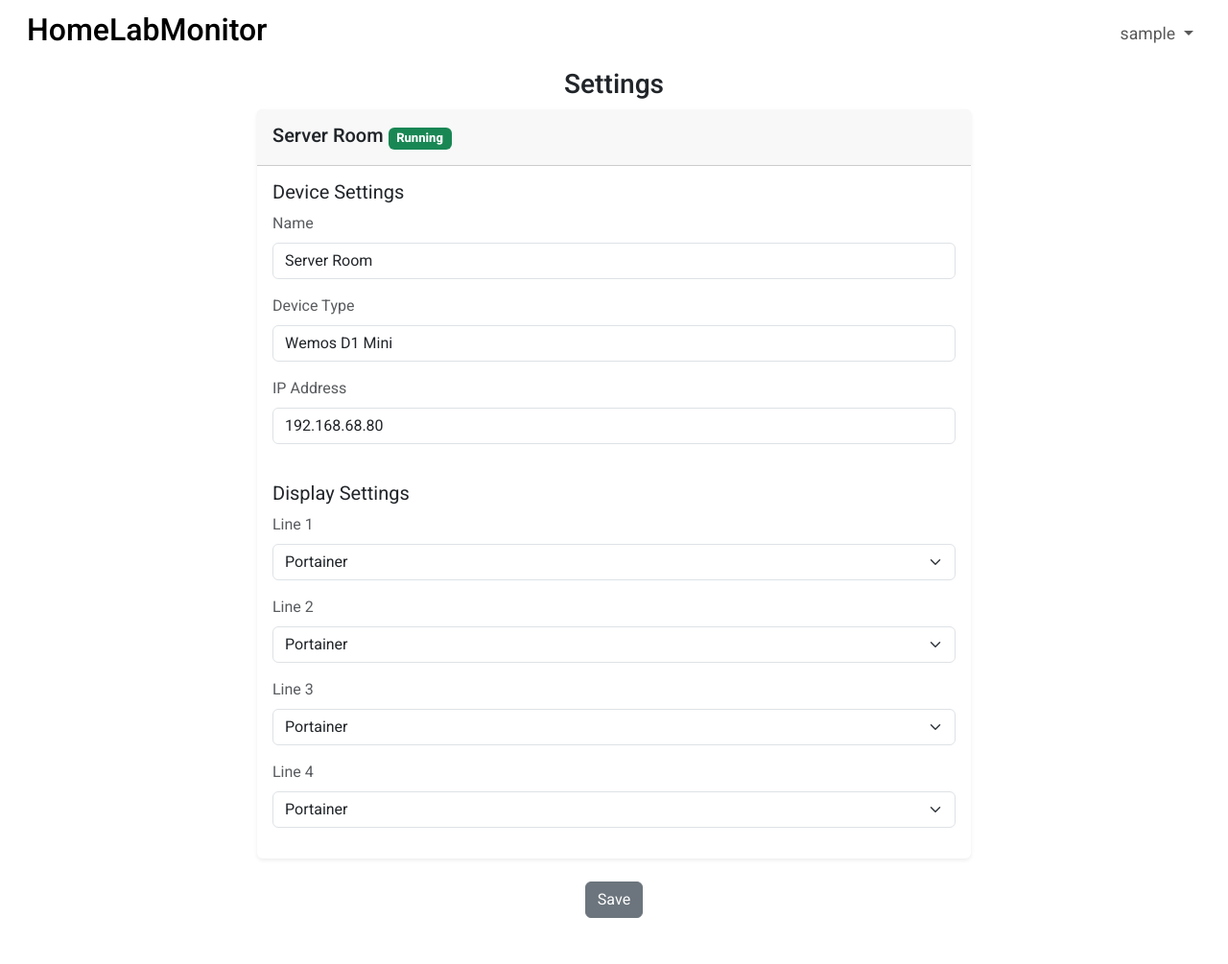
After one commit to anglissr/HomeLabMonitor, a Flask app: page /settings in a window 1280 px wide. The commit adds this page. Shown: the whole page at 96% size. Run offline with Flask 3, Linux system fonts and the light colour scheme; the visitor is signed in with stand-in values (Sample User, id 1); some libraries are stand-ins or nearby versions.

Commit message:
ui changes

```diff
--- a/homelabmonitor/main.py
+++ b/homelabmonitor/main.py
@@ -17,7 +17,11 @@ def index():
 @main.route('/dashboard')
 @login_required
 def dashboard():
-    if current_user.is_authenticated:
-        name = current_user.username
-        print(name)
+    name = current_user.username
     return render_template('index.html', name=name)
+
+@main.route('/settings')
+@login_required
+def settings():
+    name = current_user.username
+    return render_template('settings.html', name=name)
--- a/homelabmonitor/static/style.css
+++ b/homelabmonitor/static/style.css
@@ -1,17 +1,42 @@
+
 @font-face {
     font-family: 'Heebo';
     src: url('Heebo-VariableFont_wght.ttf') format('truetype');
-    font-weight: 200 400 500 800;
+    font-weight: 100 800;
     font-style: normal;
   }
 
+  body {
+    font-family: 'Heebo', sans-serif;
+    font-weight: 400;
+  }
+
+  h5 {
+    font-weight: 400;
+  }
+
+  h6 {
+    font-weight: 400;
+  }
+
+  #card-name {
+    font-weight: 500;
+  }
+
+  #footer {
+    font-weight: 400;
+  }
+
+  .card-footer {
+    background-color: #fff;
+  }
 
   .form-control {
     font-weight: 400;
   }
 
   h1, h2 {
-    font-family: 'Heebo', sans-serif;
+
     font-weight: 500;
   }
 
@@ -21,6 +46,7 @@
     font-family: 'Heebo', sans-serif;
     font-size: 1.1rem;
   }
+
   .dropdown-menu a:hover {
       color: #000;
       background-color: #fafafa;
--- a/homelabmonitor/templates/base.html
+++ b/homelabmonitor/templates/base.html
@@ -8,13 +8,13 @@
 
     <link rel="stylesheet" href="{{ url_for('static', filename='style.css') }}">
   </head>
-  <body>
+  <body class="dark-mode">
     <script src="https://use.fontawesome.com/d7dfb97f79.js"></script>
     <script src="https://cdn.jsdelivr.net/npm/bootstrap@5.3.0-alpha2/dist/js/bootstrap.bundle.min.js" integrity="sha384-qKXV1j0HvMUeCBQ+QVp7JcfGl760yU08IQ+GpUo5hlbpg51QRiuqHAJz8+BrxE/N" crossorigin="anonymous"></script>
 
     <nav class="navbar mx-3 navbar-expand-lg navbar-light">
       <div class="container-fluid">
-        <a class="navbar-brand" href="#"><h2>HomeLabMonitor</h2></a>
+        <a class="navbar-brand" href="{{ url_for('main.index') }}"><h2>HomeLabMonitor</h2></a>
         <button class="navbar-toggler" type="button" data-bs-toggle="collapse" data-bs-target="#navbarNav" aria-controls="navbarNav" aria-expanded="false" aria-label="Toggle navigation">
           <span class="navbar-toggler-icon"></span>
         </button>
--- /dev/null
+++ b/homelabmonitor/templates/settings.html
@@ -0,0 +1,95 @@
+{% extends 'base.html' %}
+
+{% block header %}
+  <h1>{% block title %}Home{% endblock %}</h1>
+{% endblock %}
+
+{% block content %}
+
+
+<div class="container d-flex justify-content-center">
+  <div class="col-lg-8 col-12">
+    <div class="text-center">
+      <h3>Settings</h3>
+    </div>
+    <div class="card shadow-sm" style="border-width: 0px;">
+      <div class="card-header d-flex justify-content-between align-items-center">
+        <h5 id="card-name" class="mt-2">Server Room <small><span class="badge bg-success">Running</span></small></h5>
+      </div>
+      <div class="card-body">
+        <form method="post">
+          <h5>Device Settings</h5>
+          <div class="mb-3 text-body-secondary">
+            <label for="name" class="form-label">Name</label>
+            <input type="text" class="form-control" id="name" name="name" value="Server Room">
+          </div>
+          <div class="mb-3 text-body-secondary">
+            <label for="name" class="form-label">Device Type</label>
+            <input type="text" class="form-control" id="name" name="name" value="Wemos D1 Mini">
+          </div>
+          <div class="mb-3 text-body-secondary">
+            <label for="ip_address" class="form-label">IP Address</label>
+            <input type="text" class="form-control" id="ip_address" name="ip_address" value="192.168.68.80">
+          </div>
+          <br>
+          <h5>Display Settings</h5>
+          <div class="mb-3 text-body-secondary">
+            <label for="line_1" class="form-label">Line 1</label>
+            <select class="form-select" id="line_1" name="line_1">
+              <option value="temperature">Portainer</option>
+              <option value="humidity">Jellyfin</option>
+              <option value="pressure">Adguard Home</option>
+              <option value="custom">Radarr</option>
+            </select>
+          </div>
+          <div class="mb-3 text-body-secondary">
+            <label for="line_2" class="form-label">Line 2</label>
+            <select class="form-select" id="line_2" name="line_2">
+              <option value="temperature">Portainer</option>
+              <option value="humidity">Jellyfin</option>
+              <option value="pressure">Adguard Home</option>
+              <option value="custom">Radarr</option>
+            </select>
+          </div>
+          <div class="mb-3 text-body-secondary">
+            <label for="line_3" class="form-label">Line 3</label>
+            <select class="form-select" id="line_3" name="line_3">
+              <option value="temperature">Portainer</option>
+              <option value="humidity">Jellyfin</option>
+              <option value="pressure">Adguard Home</option>
+              <option value="custom">Radarr</option>
+            </select>
+          </div>
+          <div class="mb-3 text-body-secondary">
+            <label for="line_4" class="form-label">Line 4</label>
+            <select class="form-select" id="line_4" name="line_4">
+              <option value="temperature">Portainer</option>
+              <option value="humidity">Jellyfin</option>
+              <option value="pressure">Adguard Home</option>
+              <option value="custom">Radarr</option>
+            </select>
+          </div>
+        </form>
+      </div>
+    </div>
+    <br>
+    <div class="text-center">
+    <button type="button" class="btn btn-secondary">Save</button>
+    </div>
+    <br>
+    <br>
+  </div>
+
+
+</div>
+
+<!-- jQuery -->
+<script
+			  src="https://code.jquery.com/jquery-3.6.4.js"
+			  integrity="sha256-a9jBBRygX1Bh5lt8GZjXDzyOB+bWve9EiO7tROUtj/E="
+			  crossorigin="anonymous"></script>
+
+<!-- Popper.js -->
+<script src="https://cdn.jsdelivr.net/npm/@popperjs/core@2.11.6/dist/umd/popper.min.js" integrity="sha384-oBqDVmMz9ATKxIep9tiCxS/Z9fNfEXiDAYTujMAeBAsjFuCZSmKbSSUnQlmh/jp3" crossorigin="anonymous"></script>
+
+{% endblock %}
```
Also changed, not shown: homelabmonitor/templates/index.html (+22 -20 lines), homelabmonitor/static/static/Heebo-Black.ttf (renamed from homelabmonitor/static/font/Heebo-Black.ttf), homelabmonitor/static/static/Heebo-Bold.ttf (renamed from homelabmonitor/static/font/Heebo-Bold.ttf), homelabmonitor/static/static/Heebo-ExtraBold.ttf (renamed from homelabmonitor/static/font/Heebo-ExtraBold.ttf), homelabmonitor/static/static/Heebo-ExtraLight.ttf (renamed from homelabmonitor/static/font/Heebo-ExtraLight.ttf), homelabmonitor/static/static/Heebo-Light.ttf (renamed from homelabmonitor/static/font/Heebo-Light.ttf), homelabmonitor/static/static/Heebo-Medium.ttf (renamed from homelabmonitor/static/font/Heebo-Medium.ttf), homelabmonitor/static/static/Heebo-Regular.ttf (renamed from homelabmonitor/static/font/Heebo-Regular.ttf), homelabmonitor/static/static/Heebo-SemiBold.ttf (renamed from homelabmonitor/static/font/Heebo-SemiBold.ttf), homelabmonitor/static/static/Heebo-Thin.ttf (renamed from homelabmonitor/static/font/Heebo-Thin.ttf).
